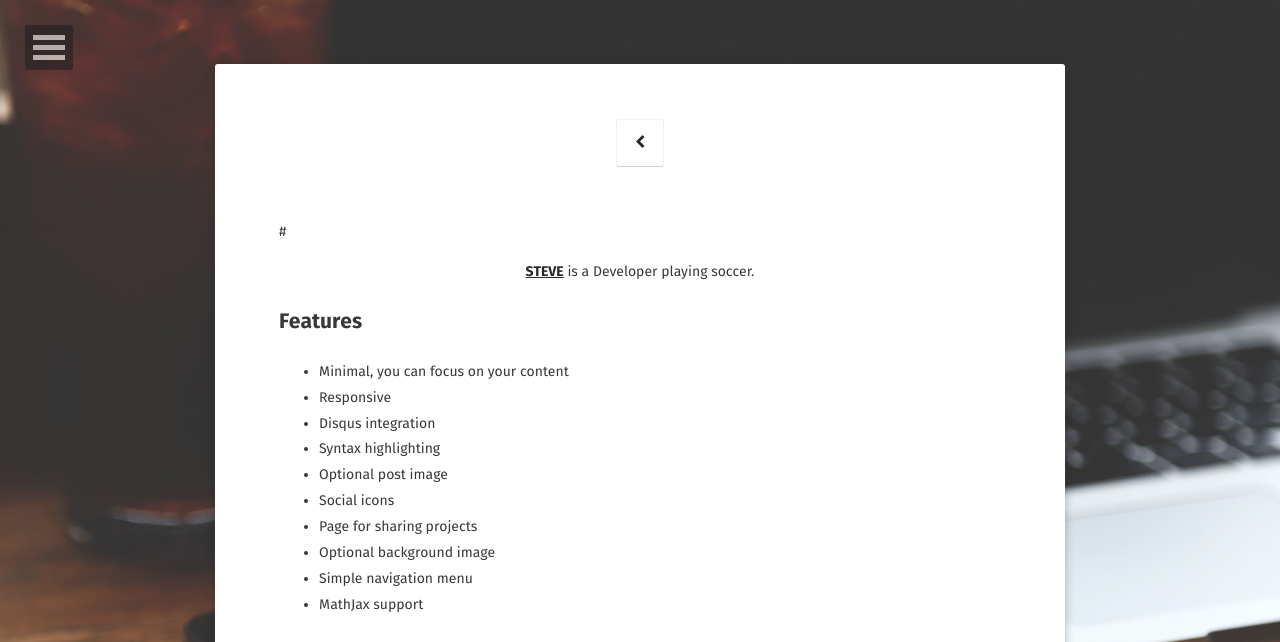
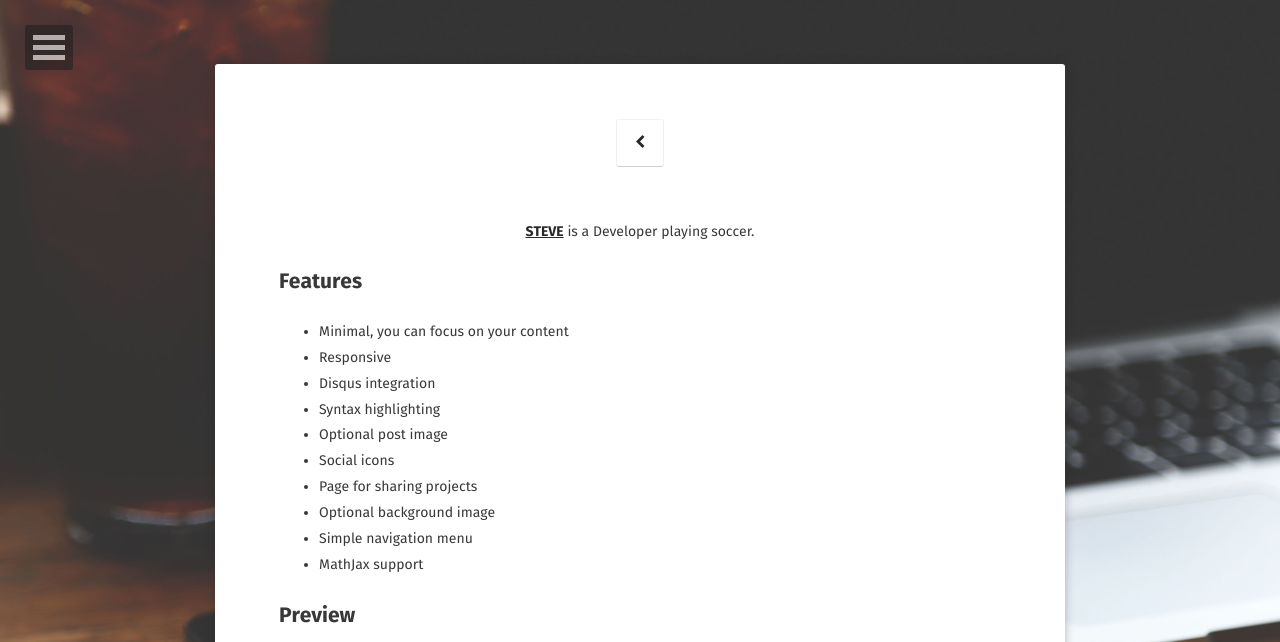
Before and after one commit to EdgeJH/exitst8.github.io, a Jekyll site: the page built from about/index.md, in a window 1280 px wide, cut to the strip 0-642 px from the top of the page. Built offline with Jekyll 4.4.1, drawn with Linux system fonts in a browser that asks for light colours; some web fonts are replaced.

```diff
--- a/about/index.md
+++ b/about/index.md
@@ -6,7 +6,7 @@ date: 2016-03-21
 comments: false
 ---
 
-#<center><a href="http://taylantatli.github.io/Moon"><b>STEVE</b></a> is a Developer playing soccer.</center>
+<center><a href="http://taylantatli.github.io/Moon"><b>STEVE</b></a> is a Developer playing soccer.</center>
 
 ## Features
 * Minimal, you can focus on your content
```
